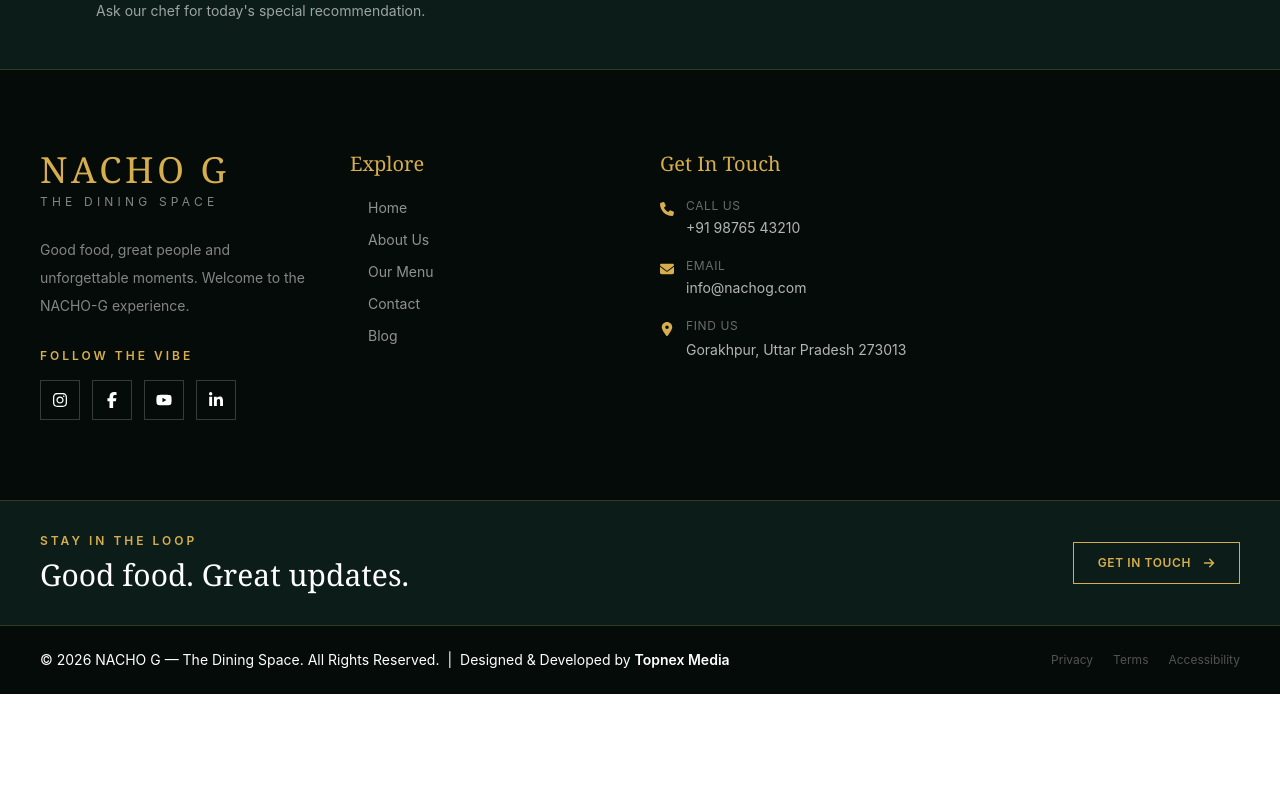
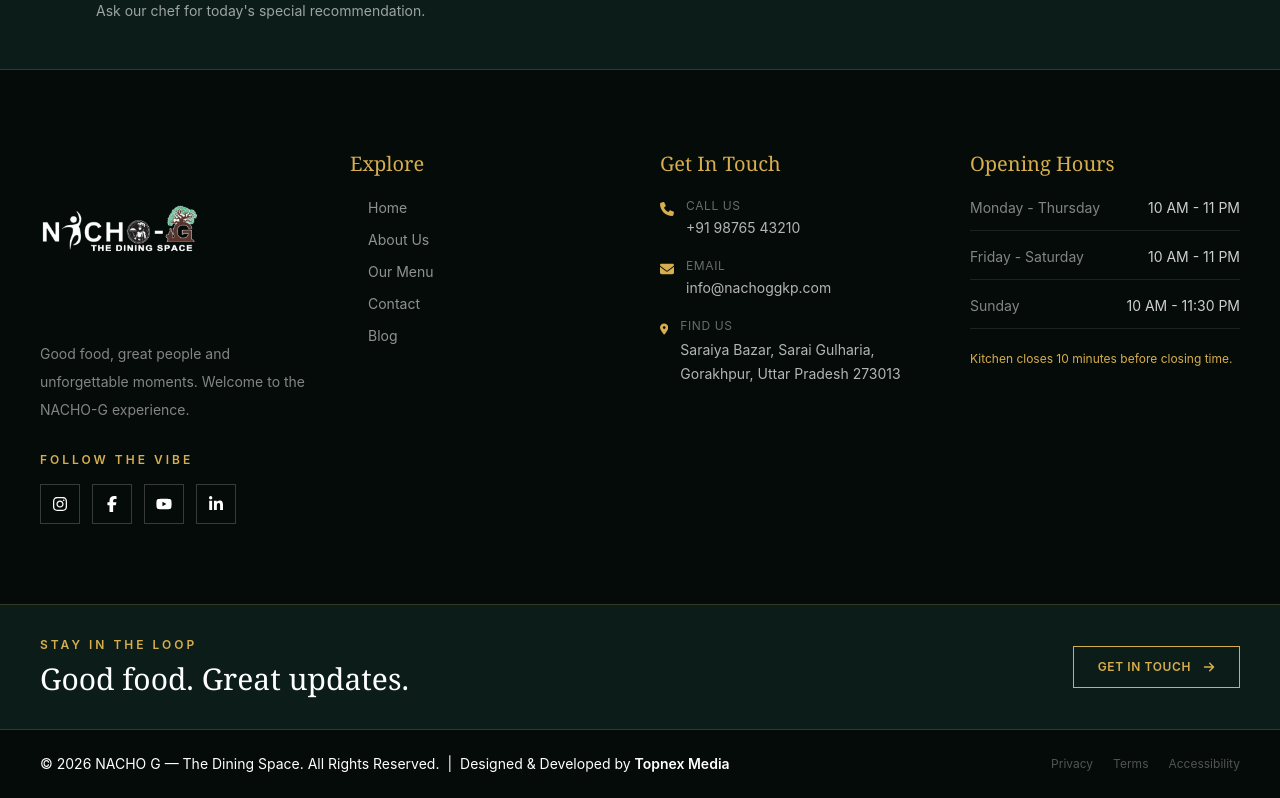
Before and after one commit to bisht845/Topnex-Media-Projects, a React (Vite) app: page /menu in a window 1280 px wide. Shown: the part 5837-6635 px from the top of the page. Before the commit the page ends 6531 px from the top, so only its background shows below. Built offline with nearby package versions, Linux system fonts and the light colour scheme; a web font is replaced by a local one.

Commit message:
logo add in footer

```diff
--- a/src/components/Footer.jsx
+++ b/src/components/Footer.jsx
@@ -10,7 +10,7 @@
     FaEnvelope,
     FaLocationDot,
 } from "react-icons/fa6";
-
+import logo from "../assets/logo.png"
 const Footer = () => {
     const currentYear = new Date().getFullYear();
 
@@ -25,13 +25,14 @@
                             to="/"
                             className="inline-block"
                         >
-                            <h2 className="font-serif text-4xl tracking-widest text-[#D7AE4D]">
+                            {/* <h2 className="font-serif text-4xl tracking-widest text-[#D7AE4D]">
                                 NACHO G
                             </h2>
 
                             <p className="mt-1 text-xs uppercase tracking-[0.35em] text-white/50">
                                 The Dining Space
-                            </p>
+                            </p> */}
+                            <img src={logo} alt=""  className="w-full h-40"/>
                         </Link>
 
                         <p className="mt-6 max-w-xs text-sm leading-7 text-white/50">
@@ -144,58 +145,6 @@
 
                     </div>
 
-
-                    {/* =================================================
-                        OPENING HOURS
-                    ================================================= */}
-
-                    {/* <div>
-
-                        <h3 className="font-serif text-xl text-[#D7AE4D]">
-                            Opening Hours
-                        </h3>
-
-                        <div className="mt-5 space-y-4 text-sm">
-
-                            <div className="flex justify-between gap-5 border-b border-white/10 pb-3">
-                                <span className="text-white/50">
-                                    Monday - Thursday
-                                </span>
-
-                                <span className="text-white/80">
-                                    12 PM - 11 PM
-                                </span>
-                            </div>
-
-                            <div className="flex justify-between gap-5 border-b border-white/10 pb-3">
-                                <span className="text-white/50">
-                                    Friday - Saturday
-                                </span>
-
-                                <span className="text-white/80">
-                                    12 PM - 12 AM
-                                </span>
-                            </div>
-
-                            <div className="flex justify-between gap-5 border-b border-white/10 pb-3">
-                                <span className="text-white/50">
-                                    Sunday
-                                </span>
-
-                                <span className="text-white/80">
-                                    12 PM - 10:30 PM
-                                </span>
-                            </div>
-
-                        </div>
-
-                        <p className="mt-5 text-xs leading-5 text-[#D7AE4D]">
-                            Kitchen closes 30 minutes before closing time.
-                        </p>
-
-                    </div> */}
-
-
                     {/* =================================================
                         CONTACT
                     ================================================= */}
@@ -235,7 +184,7 @@
                                     </p>
 
                                     <p className="mt-1 text-sm text-white/70 transition group-hover:text-[#D7AE4D]">
-                                        info@nachog.com
+                                        info@nachoggkp.com
                                     </p>
                                 </div>
                             </a>
@@ -249,13 +198,63 @@
                                     </p>
 
                                     <p className="mt-1 text-sm leading-6 text-white/70">
-                                        Gorakhpur, Uttar Pradesh 273013
+                                        Saraiya Bazar, Sarai Gulharia,  Gorakhpur, Uttar Pradesh 273013
                                     </p>
                                 </div>
 
                             </div>
 
                         </div>
+
+                    </div>
+
+                      {/* =================================================
+                        OPENING HOURS
+                    ================================================= */}
+
+                    <div>
+
+                        <h3 className="font-serif text-xl text-[#D7AE4D]">
+                            Opening Hours
+                        </h3>
+
+                        <div className="mt-5 space-y-4 text-sm">
+
+                            <div className="flex justify-between gap-5 border-b border-white/10 pb-3">
+                                <span className="text-white/50">
+                                    Monday - Thursday
+                                </span>
+
+                                <span className="text-white/80">
+                                    10 AM - 11 PM
+                                </span>
+                            </div>
+
+                            <div className="flex justify-between gap-5 border-b border-white/10 pb-3">
+                                <span className="text-white/50">
+                                    Friday - Saturday
+                                </span>
+
+                                <span className="text-white/80">
+                                    10 AM - 11 PM
+                                </span>
+                            </div>
+
+                            <div className="flex justify-between gap-5 border-b border-white/10 pb-3">
+                                <span className="text-white/50">
+                                    Sunday
+                                </span>
+
+                                <span className="text-white/80">
+                                    10 AM - 11:30 PM
+                                </span>
+                            </div>
+
+                        </div>
+
+                        <p className="mt-5 text-xs leading-5 text-[#D7AE4D]">
+                            Kitchen closes 10 minutes before closing time.
+                        </p>
 
                     </div>
 
--- a/src/pages/Contact.jsx
+++ b/src/pages/Contact.jsx
@@ -128,7 +128,7 @@
 
                     </a>
 
-                    <a className="group border border-[#D7AE4D]/20 bg-[#071412] p-7 text-center transition duration-300 hover:-translate-y-2 hover:border-[#D7AE4D]" href="mailto:info@nachog.com">
+                    <a className="group border border-[#D7AE4D]/20 bg-[#071412] p-7 text-center transition duration-300 hover:-translate-y-2 hover:border-[#D7AE4D]" href="mailto:info@nachoggkp.com">
 
                         <div className="mx-auto flex h-14 w-14 items-center justify-center border border-[#D7AE4D]/40 text-[#D7AE4D] transition group-hover:bg-[#D7AE4D] group-hover:text-black">
 
@@ -148,7 +148,7 @@
                             href="mailto:hello@nachog.com"
                             className="mt-4 block break-all text-sm text-white/50 transition hover:text-[#D7AE4D]"
                         >
-                            info@nachog.com
+                            info@nachoggkp.com
                         </a>
 
                     </a>
```
Also changed, not shown: src/assets/logo.png (added).
